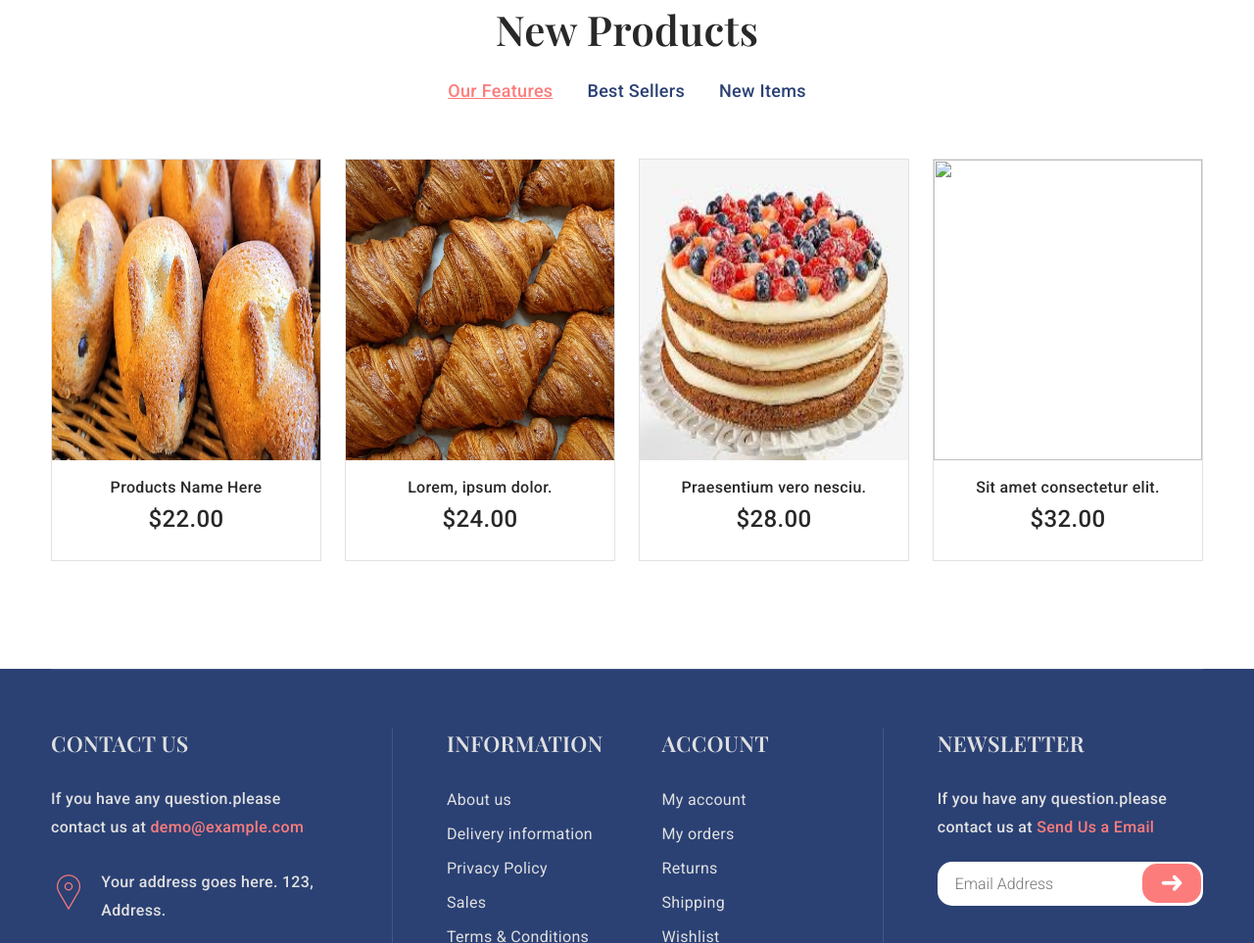
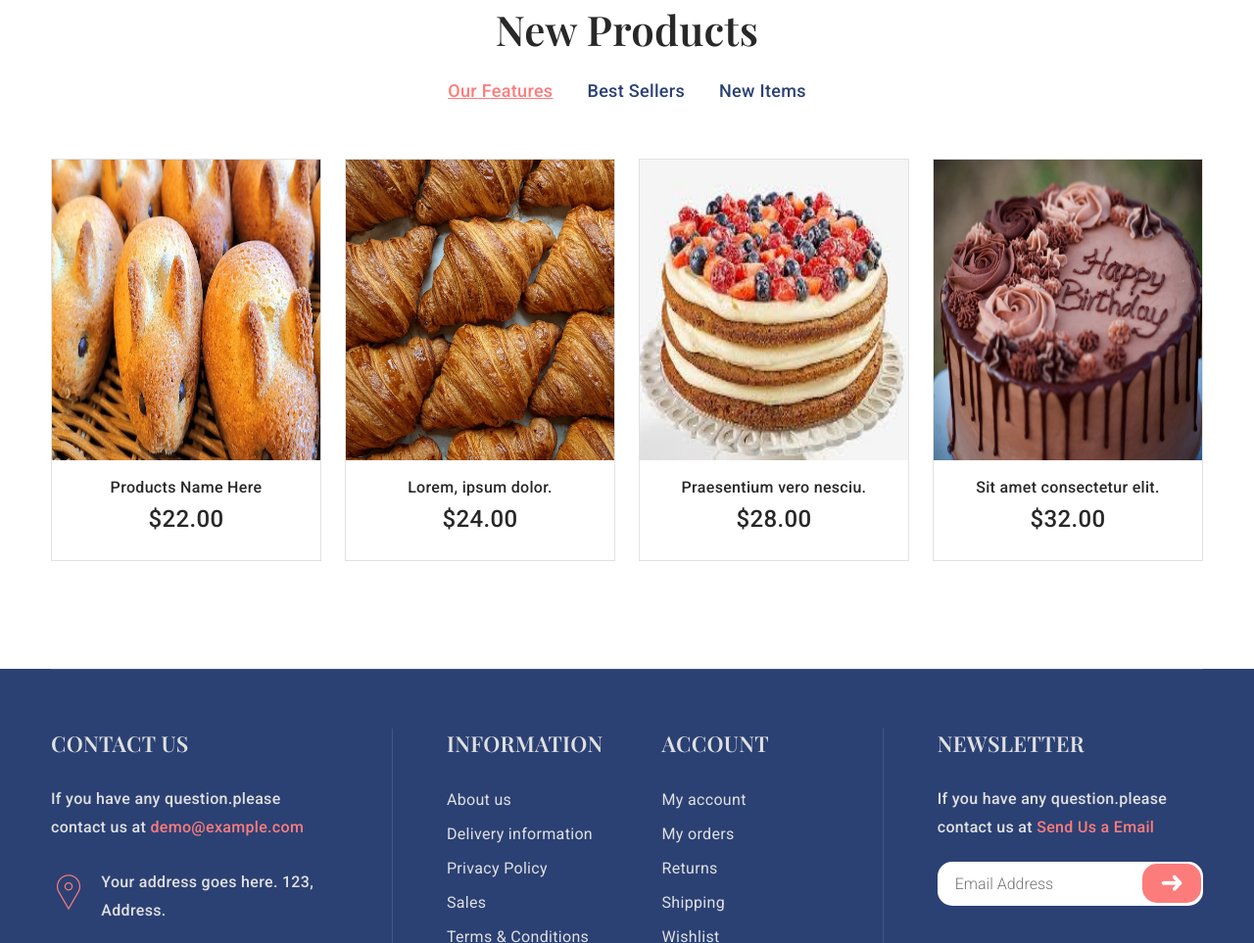
Before and after one commit to firelable/bakery, a plain HTML site: page index.html in a window 1280 px wide. Shown: the part 1934-2897 px from the top of the page at 98% size. Drawn offline with nearby package versions, Linux system fonts and the light colour scheme; files whose address does not match are found by name; a web font is replaced by a local one.

Commit message:
Add files via upload

```diff
--- a/index.html
+++ b/index.html
@@ -732,7 +732,7 @@
                                 <article class="single_product">
                                     <figure>
                                         <div class="product_thumb">
-                                            <a href="single-product.html"><img src="img/product4.jpg" width="268" height="307"
+                                            <a href="single-product.html"><img src="img/product4.jpeg" width="268" height="307"
                                                     alt=""></a>
                                             <div class="action_links">
                                                 <ul class="d-flex justify-content-center">
```
